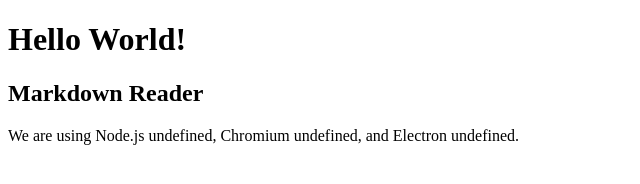
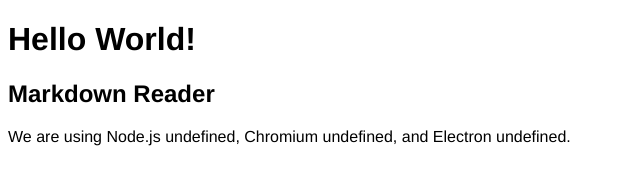
Before and after one commit to Baelyk/markdown-reader, an Electron app: page index.html in a window 800 px wide. Shown: the whole page, without its empty margins (0-640 px from the left). Drawn offline with Linux system fonts and the light colour scheme; no server answers.

Commit message:
CSS and Renderer.js
Nothing major.

```diff
--- /dev/null
+++ b/assets/css/main.css
@@ -0,0 +1,3 @@
+body {
+    font-family: helvetica, sans-serif;
+}
--- a/index.html
+++ b/index.html
@@ -2,6 +2,7 @@
 <html>
   <head>
     <meta charset="UTF-8">
+    <link rel="stylesheet" href="assets/css/main.css">
     <title>Hello World!</title>
   </head>
   <body>
--- /dev/null
+++ b/renderer.js
@@ -0,0 +1 @@
+// Nothing here yet
```
